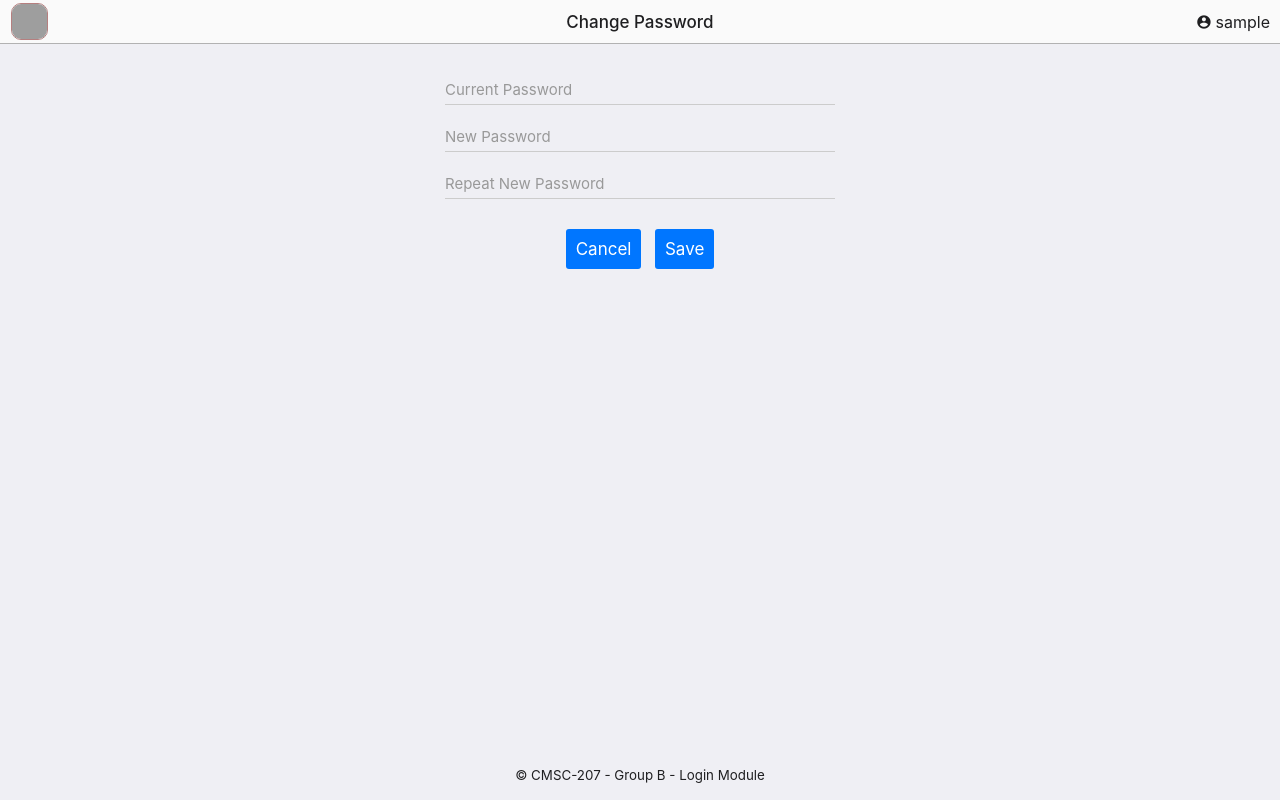
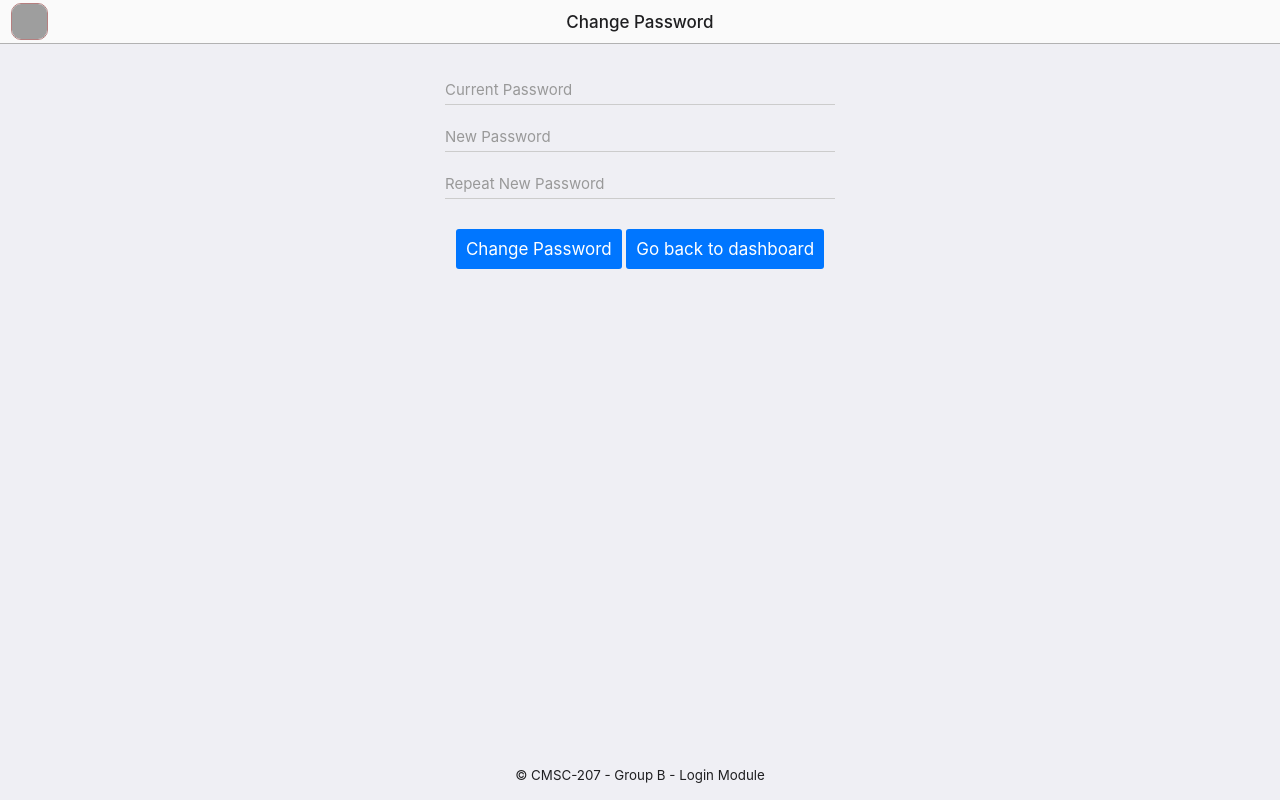
Before and after one commit to jojosardez/upou-cmsc-207-group-b-a1, a PHP site: page /app/change.php in a window 1280 px wide. Run offline with PHP 8.4, Linux system fonts and the light colour scheme; the visitor is signed in with stand-in values (Sample User, id 1); grey boxes are pictures that could not be loaded.

Commit message:
Update Change APP

```diff
--- a/app/change.php
+++ b/app/change.php
@@ -2,7 +2,6 @@
 <html>
 
 <head>
-  <title>Change Password | CMSC-207 - Group B - Login Module</title>
   <link rel="stylesheet" href="assets/lib/onsenui/css/onsenui.css">
   <link rel="stylesheet" href="assets/lib/onsenui/css/onsen-css-components.min.css">
   <link rel="stylesheet" href="assets/css/style.css">
@@ -13,10 +12,10 @@
 </head>
 
 <body>
-  <?php
+	<?php
     session_start();
     if (!isset($_SESSION['user'])) { header('Location: login.php'); }
-  ?>
+  	?>
   <ons-splitter>
     <ons-splitter-side id="menu" side="left" width="220px" collapse swipeable>
       <ons-page>
@@ -27,7 +26,7 @@
           <ons-list-item onclick="location.href = 'change.php';" tappable>
             Change Password
           </ons-list-item>
-          <ons-list-item onclick="logout()" tappable>
+          <ons-list-item onclick="location.href = 'login.php';" tappable>
             Logout
           </ons-list-item>
         </ons-list>
@@ -44,9 +43,6 @@
           </ons-toolbar-button>
         </div>
         <div class="center">Change Password</div>
-        <div class="right">
-          <div id="currentUser" style="margin-right: 10px;"></div>
-        </div>
       </ons-toolbar>
       <div style="text-align: center; margin-top: 30px;">
         <p>
@@ -59,9 +55,8 @@
           <ons-input id="newPasswordRepeat" modifier="underbar" type="password" placeholder="Repeat New Password" size="35" required float></ons-input>
         </p>
         <p style="margin-top: 30px;">
-          <ons-button onclick="goBack()">Cancel</ons-button>
-          &nbsp;
-          <ons-button onclick="change()">Save</ons-button>
+          <ons-button onclick="change()">Change Password</ons-button>
+          <ons-button onclick="location.href = 'dashboard.php';" tappable>Go back to dashboard</ons-button>
         </p>
       </div>
       <div class="footer">
```
